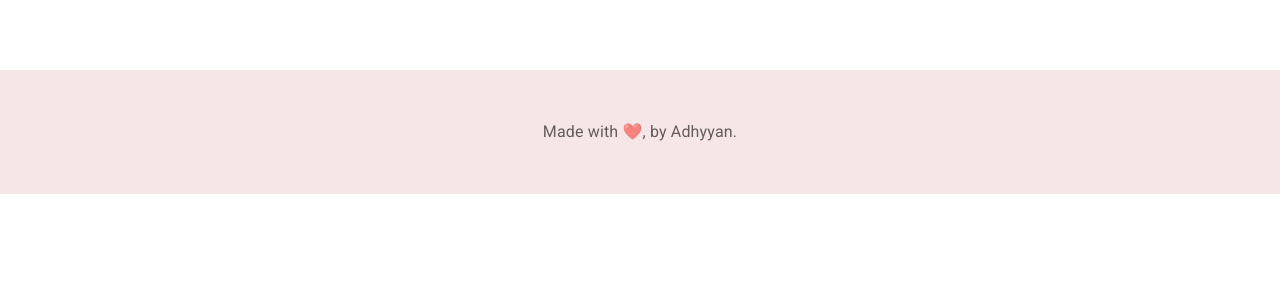
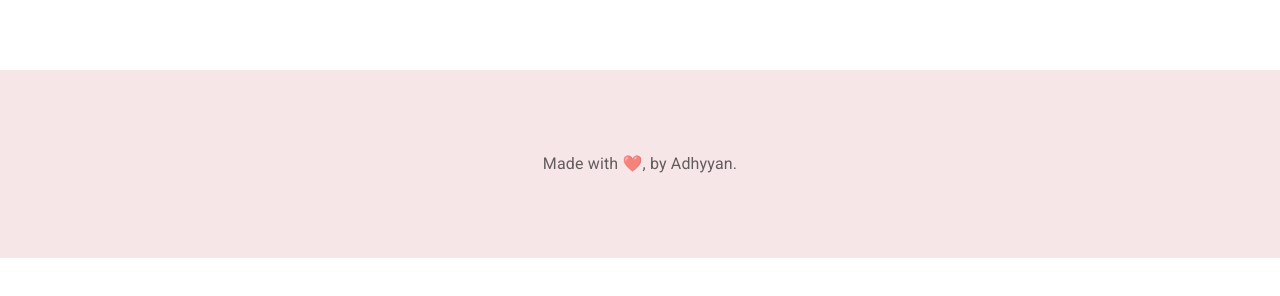
Before and after one commit to adhyyanT/notes_app, a React (Vite) app in the folder client/: page /notes in a window 1280 px wide. Shown: the part 476-772 px from the top of the page. Built offline with nearby package versions, Linux system fonts and the light colour scheme; no server answers; a web font is replaced by a local one.

Commit message:
fixed footer

```diff
--- a/client/src/components/Notes.jsx
+++ b/client/src/components/Notes.jsx
@@ -320,7 +320,7 @@ export default function Notes() {
         </Container>
       </main>
       {/* Footer */}
-      <Box sx={{ bgcolor: '#f7e6e8', p: 6 }} component='footer'>
+      <Box sx={{ bgcolor: '#f7e6e8', p: 10 }} component='footer'>
         <Typography
           variant='subtitle1'
           align='center'
```
Also changed, not shown: 1 other file (tests, documents, lock files or other folders).
